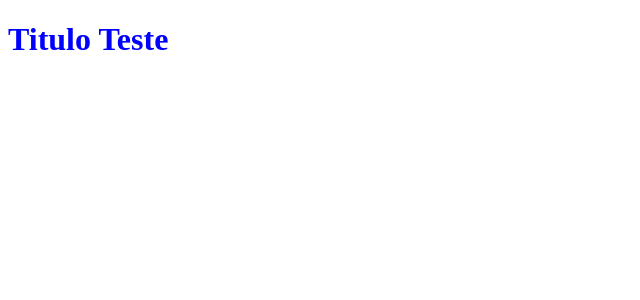
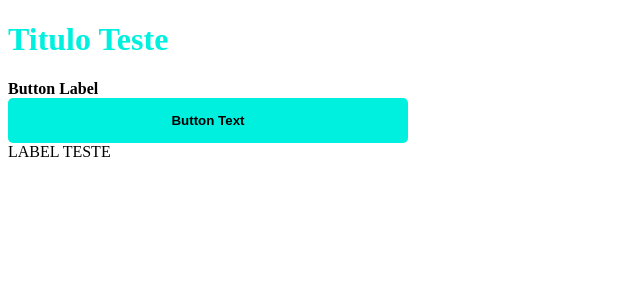
Before and after one commit to costagabriel99/react-revisao, a Next.js app: page / in a window 1280 px wide. Shown: the top 300 px of the page, without its empty margins (0-640 px from the left). Built offline with nearby package versions, Linux system fonts and the light colour scheme.

Commit message:
Criado Exemplo com SAAS (scss)

```diff
--- a/package.json
+++ b/package.json
@@ -14,7 +14,8 @@
   "dependencies": {
     "next": "^13.3.1",
     "react": "^18.2.0",
-    "react-dom": "^18.2.0"
+    "react-dom": "^18.2.0",
+    "sass": "^1.62.1"
   },
   "devDependencies": {
     "eslint": "^8.39.0",
--- a/pages/index.jsx
+++ b/pages/index.jsx
@@ -1,5 +1,12 @@
 import Title from '../src/components/title/Title'
+import Button from '../src/components/button/Button'
 
 export default function HomePage() {
-  return <Title>Titulo Teste</Title>
+  return (
+    <>
+      <Title>Titulo Teste</Title>
+      <Button>Botão</Button>
+      <label>LABEL TESTE</label>
+    </>
+  )
 }
--- /dev/null
+++ b/src/components/button/Button.jsx
@@ -0,0 +1,10 @@
+import styles from './Button.module.scss'
+
+export default function Button() {
+  return (
+    <div className={styles.button}>
+      <label>Button Label</label>
+      <button>Button Text</button>
+    </div>
+  )
+}
--- /dev/null
+++ b/src/components/button/Button.module.scss
@@ -0,0 +1,21 @@
+$primary-color: #00F0E0;
+
+.button {
+  display: flex;
+  flex-direction: column;
+  max-width: 400px;
+
+  label {
+    font-weight: bold;
+
+  }
+
+  button {
+    background-color: $primary-color;
+    cursor: pointer;
+    font-weight: bold;
+    border: 0;
+    padding: 15px;
+    border-radius: 5px;
+  }
+}
--- a/src/components/title/Title.jsx
+++ b/src/components/title/Title.jsx
@@ -1,4 +1,4 @@
-import styles from './Title.module.css'
+import styles from './Title.module.scss'
 
 export default function Title({ children }) {
   return <h1 className={styles.title}>{children}</h1>
--- a/src/components/title/Title.module.css
+++ /dev/null
@@ -1,4 +0,0 @@
-.title {
-    color: blue;
-
-}
--- /dev/null
+++ b/src/components/title/Title.module.scss
@@ -0,0 +1,6 @@
+$primary-color: #00F0E0;
+
+.title {
+    color: $primary-color;
+
+}
```
Also changed, not shown: 1 other file (tests, documents, lock files or other folders).
